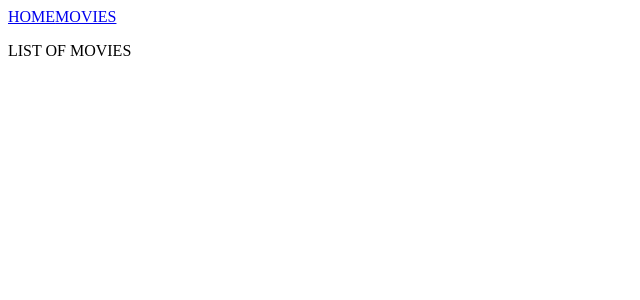
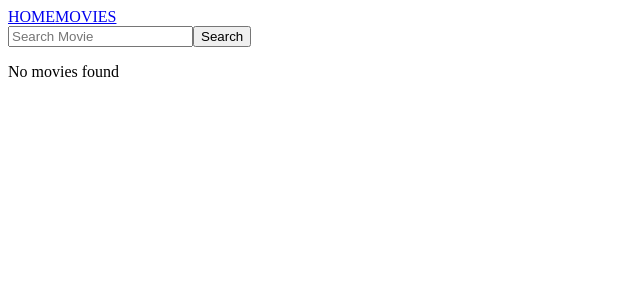
Before and after one commit to Zjadlbyscos/react-movies, a React (Create React App) app: page /movies in a window 1280 px wide. Shown: the top 300 px of the page, without its empty margins (0-640 px from the left). Built offline with nearby package versions, Linux system fonts and the light colour scheme.

Commit message:
draw movies by query

```diff
--- a/src/pages/movie/movies.jsx
+++ b/src/pages/movie/movies.jsx
@@ -1,9 +1,42 @@
+import React, { useState } from 'react';
+import { getMoviebyQuery } from 'api/getMovieByQuery';
+import SearchedList from 'components/SearchedList/SearchedList';
+import css from './movies.module.css';
 
 function Movies() {
-    return(
-  <div>
-     <p>LIST OF MOVIES</p>
-  </div>
-    )
-  }
-  export default Movies;
+  const [movies, setMovies] = useState([]);
+  const [searchParam, setSearchParam] = useState('');
+
+  const handleSearch = async e => {
+    e.preventDefault();
+
+    try {
+      const foundMovies = await getMoviebyQuery(searchParam);
+      setMovies(foundMovies);
+    } catch (error) {
+      console.error('Error searching movies:', error.message);
+      setMovies([]);
+    }
+  };
+
+  return (
+    <div>
+      <form className={css.form} onSubmit={handleSearch}>
+        <input
+          name="query"
+          className={css.input}
+          placeholder="Search Movie"
+          value={searchParam}
+          onChange={e => setSearchParam(e.target.value)}
+        />
+        <button type="submit" className={css.button}>
+          Search
+        </button>
+      </form>
+
+      <SearchedList movies={movies} />
+    </div>
+  );
+}
+
+export default Movies;
```
